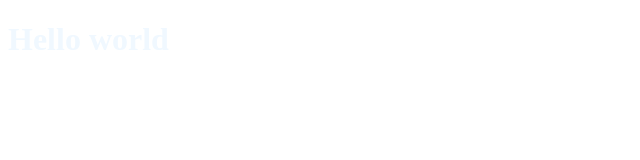
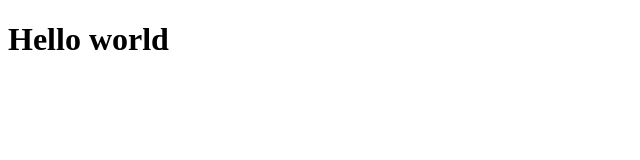
Before and after one commit to d4nQw3rty/Create-application-with-boostrap, a website: page index.html in a window 1280 px wide. Shown: the whole page, without its empty margins (0-640 px from the left). Drawn offline with Linux system fonts and the light colour scheme.

Commit message:
Update style.css
-Change color in h1 element text

```diff
--- a/style.css
+++ b/style.css
@@ -1,3 +1,3 @@
 h1 {
-  color: aliceblue;
+  color: #000;
 }
```
